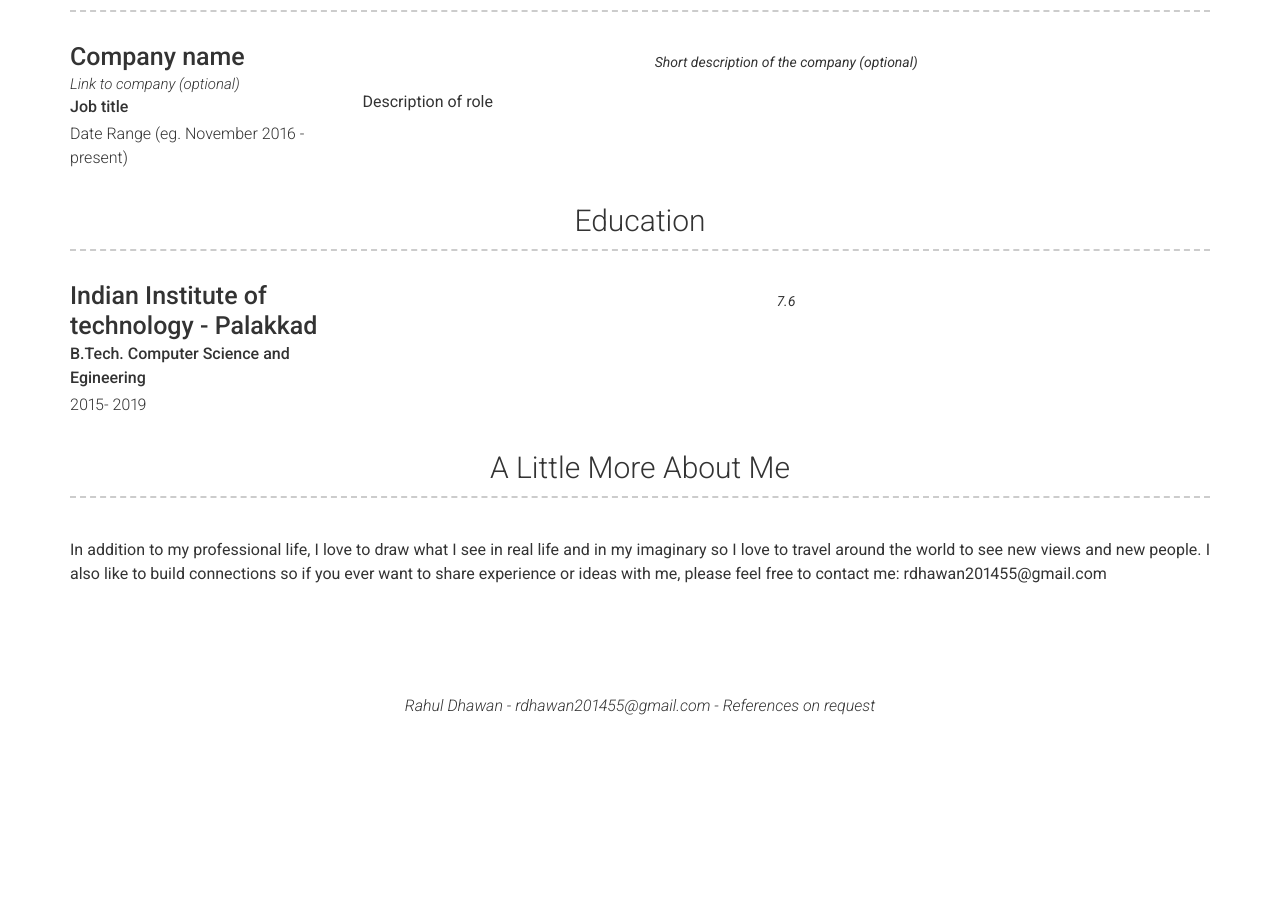
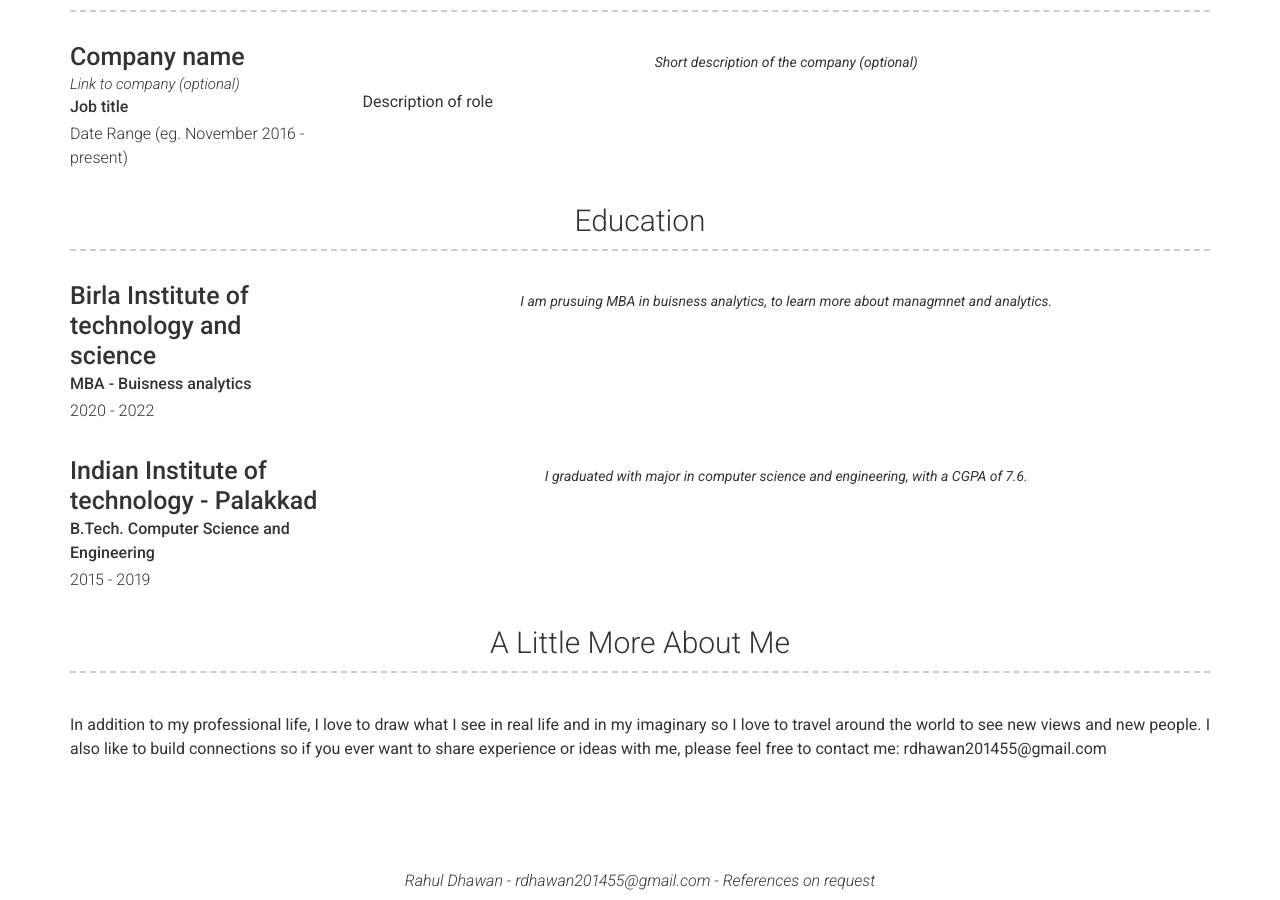
Before and after one commit to rbreezy/intro, a Jekyll site: the page built from index.md, in a window 1280 px wide and 900 px high, scrolled down 857 px. Built offline with Jekyll 4.4.1, drawn with Linux system fonts in a browser that asks for light colours; nearby versions of some CDN libraries; before the commit the page ends 1582 px from its top, so only the background shows below that.

Commit message:
Update education.yml

```diff
--- a/_data/education.yml
+++ b/_data/education.yml
@@ -1,8 +1,17 @@
+# Education Template
 # Education Template
 - layout: left
+  name: Birla Institute of technology and science
+  dates: 2020 - 2022
+  qualification: MBA - Buisness analytics
+  quote: >
+    I am prusuing MBA in buisness analytics, to learn more about managmnet and analytics.
+  description: | # this will include new lines to allow paragraphs
+
+- layout: left
   name: Indian Institute of technology - Palakkad
-  dates: 2015- 2019
-  qualification: B.Tech. Computer Science and Egineering
+  dates: 2015 - 2019
+  qualification: B.Tech. Computer Science and Engineering
   quote: >
-    7.6
+    I graduated with major in computer science and engineering, with a CGPA of 7.6.
   description: | # this will include new lines to allow paragraphs
```
